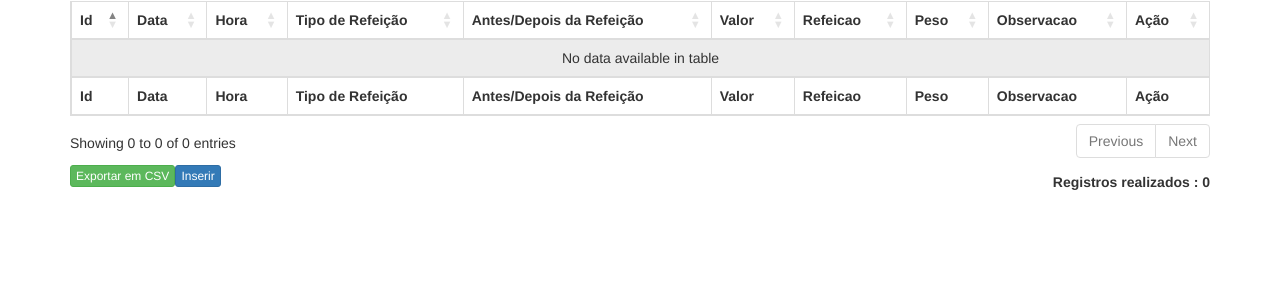
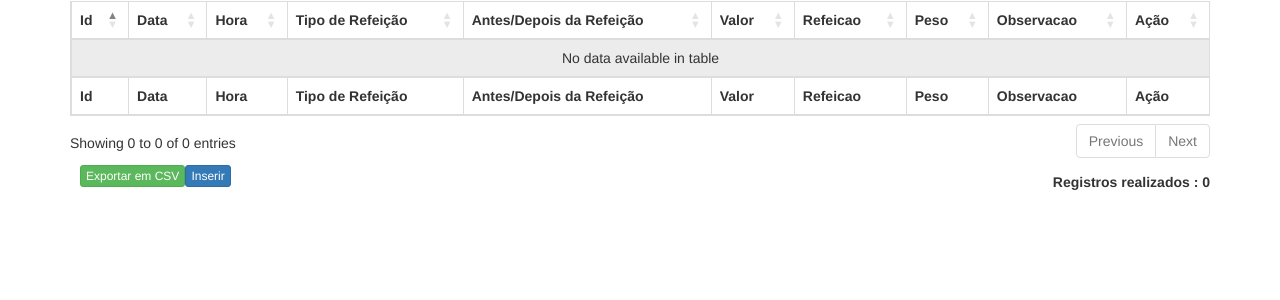
Before and after one commit to hebersonaguiar/controleglicemico, a Flask app: page /controle in a window 1280 px wide. Shown: the part 194-494 px from the top of the page. Run offline with Flask 2, Linux system fonts and the light colour scheme; the visitor is signed in with stand-in values (Sample User, id 1); data that the repository does not hold is empty; parts of the project's set-up code (start-up, migrations or seed data) failed here and were passed over; some libraries are stand-ins or nearby versions.

Commit message:
Alterando main

```diff
--- a/templates/controle.html
+++ b/templates/controle.html
@@ -81,8 +81,8 @@
                         </tr>
                      </tfoot>
                   </table>
-                  <a style="float: left;"  href="/download" class="btn btn-success btn-xs">Exportar em CSV</a>
-                  <a href="" class="btn btn-primary btn-xs" data-toggle="modal" data-target="#insert-modal">Inserir</a><h5 style="float: right; font-weight: bold; margin-right: 15px; margin-left: 10px;">
+                  <a href="" class="btn btn-primary btn-xs" data-toggle="modal" data-target="#insert-modal">Inserir</a><a style="float: left; margin-left: 10px;"  href="/download" class="btn btn-success btn-xs">Exportar em CSV</a>
+                  <h5 style="float: right; font-weight: bold; margin-right: 15px; ">
                   Registros realizados : {{ registers|length }}</h5>
                </div>
             </div>
```
